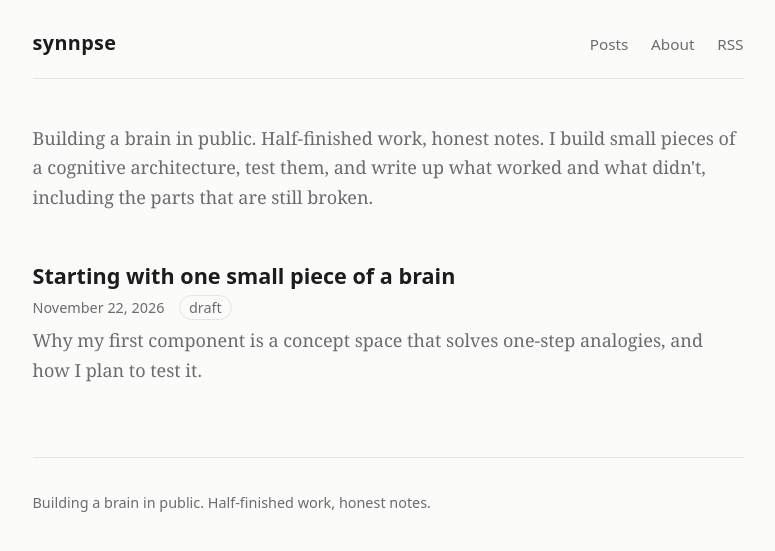
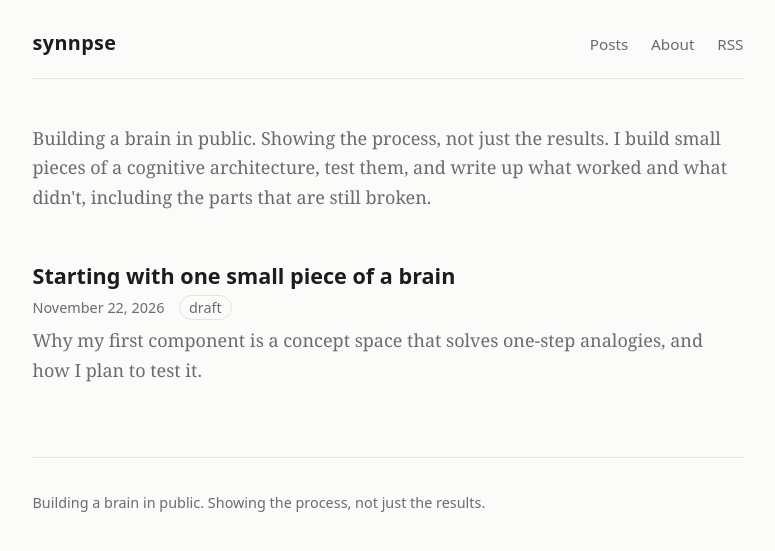
Before and after one commit to AnushaMishra/AnushaMishra.github.io, a Jekyll site: the page built from index.md, in a window 1280 px wide. Shown: the top 551 px of the page, without its empty margins (252-1027 px from the left). Built offline with Jekyll 4.4.1, drawn with Linux system fonts in a browser that asks for light colours.

Commit message:
Update _config.yml

```diff
--- a/_config.yml
+++ b/_config.yml
@@ -1,6 +1,6 @@
 # Site settings. Edit these first.
 title: synnpse                 # display name; change to whatever you pick
-tagline: Building a brain in public. Half-finished work, honest notes.
+tagline: Building a brain in public. Showing the process, not just the results.
 description: Notes from building small cognitive components, like analogy, concept spaces and evals.
 url: https://anushamishra.github.io
 baseurl: ""
```
